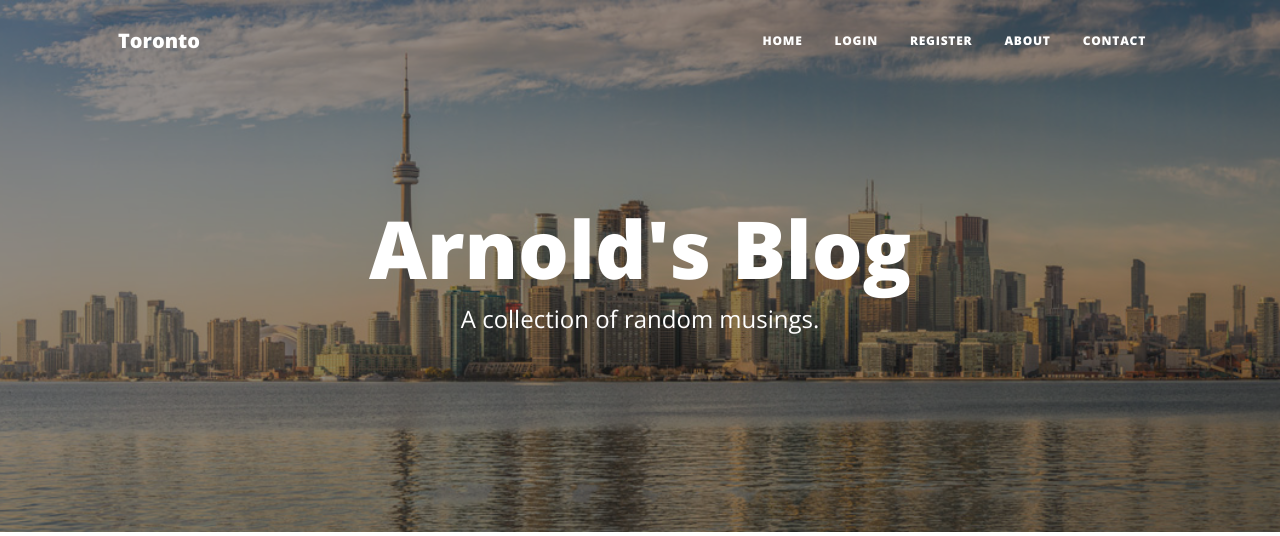
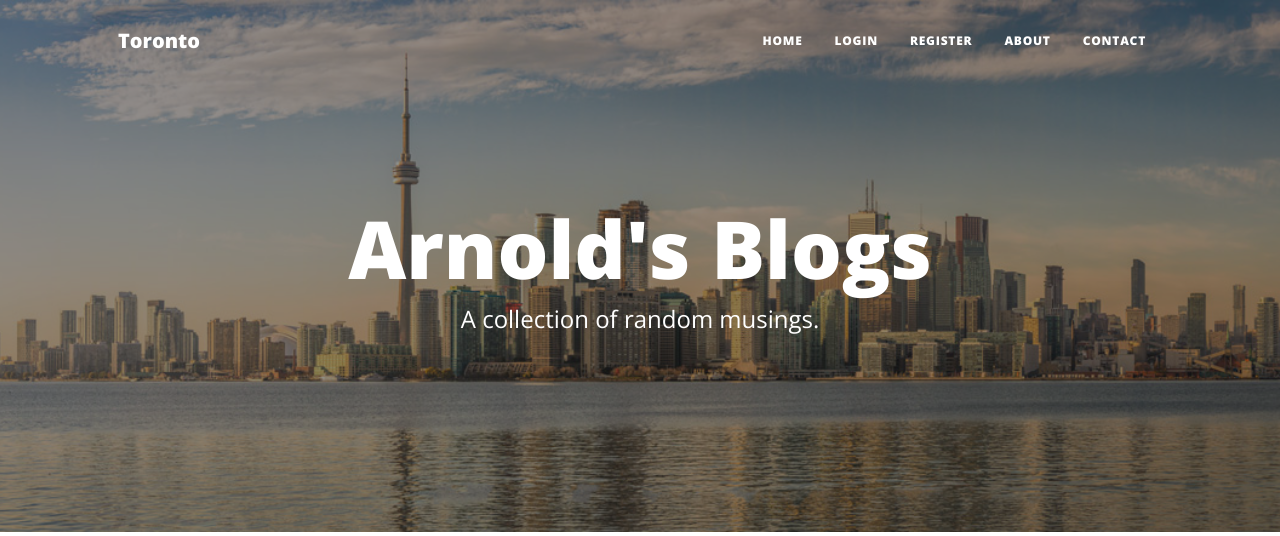
Before and after one commit to CoboAr/Arnold-s-Blog, a Flask app: page / in a window 1280 px wide. Shown: the top 536 px of the page. Run offline with Flask 3, Linux system fonts and the light colour scheme; data comes from the database, SQL or seed files in the repository; some libraries are stand-ins or nearby versions.

Commit message:
Update name of Website

```diff
--- a/templates/header.html
+++ b/templates/header.html
@@ -8,7 +8,7 @@
     />
     <meta name="description" content="" />
     <meta name="author" content="" />
-    <title>Arnold's Blog</title>
+    <title>Arnold's Blogs</title>
     {% block styles %}
     <!-- Load Bootstrap-Flask CSS here -->
     {{ bootstrap.load_css() }}
--- a/templates/index.html
+++ b/templates/index.html
@@ -9,7 +9,7 @@
     <div class="row gx-4 gx-lg-5 justify-content-center">
       <div class="col-md-10 col-lg-8 col-xl-7">
         <div class="site-heading">
-          <h1>Arnold's Blog</h1>
+          <h1>Arnold's Blogs</h1>
           <span class="subheading">A collection of random musings.</span>
         </div>
       </div>
```
